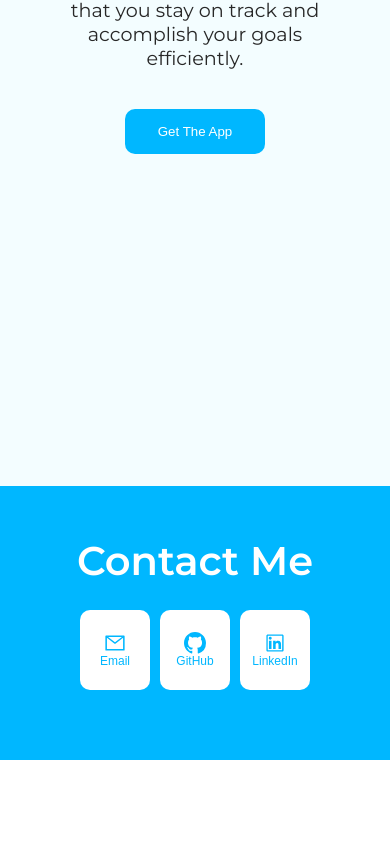
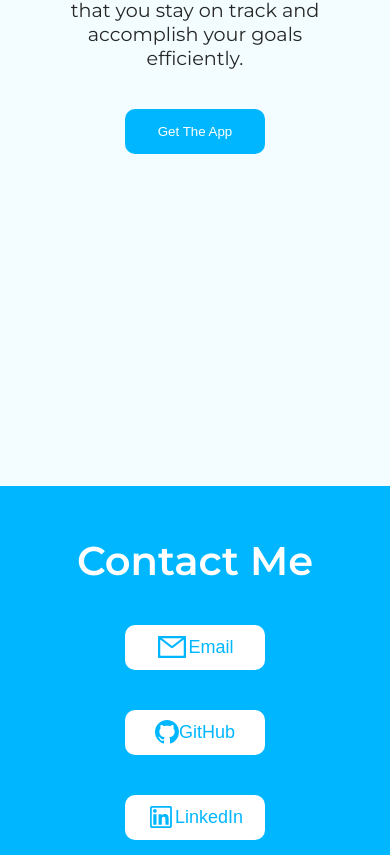
Before and after one commit to Zivgl66/TaskIt-landing-page, a React (Create React App) app: page / in a window 390 px wide. Shown: the part 2965-3820 px from the top of the page. Before the commit the page ends 3725 px from the top, so only its background shows below. Built offline with nearby package versions, Linux system fonts and the light colour scheme.

Commit message:
query contact update

```diff
--- a/src/index.css
+++ b/src/index.css
@@ -604,11 +604,8 @@ nav .menu-btn,
     width: 100%;
     height: 400px;
   }
-  .contact-button {
-    font-size: 12px;
+  .contact-container {
     flex-direction: column;
-    width: 70px;
-    height: 80px;
-    margin: 5px;
+    height: 220px;
   }
 }
```
